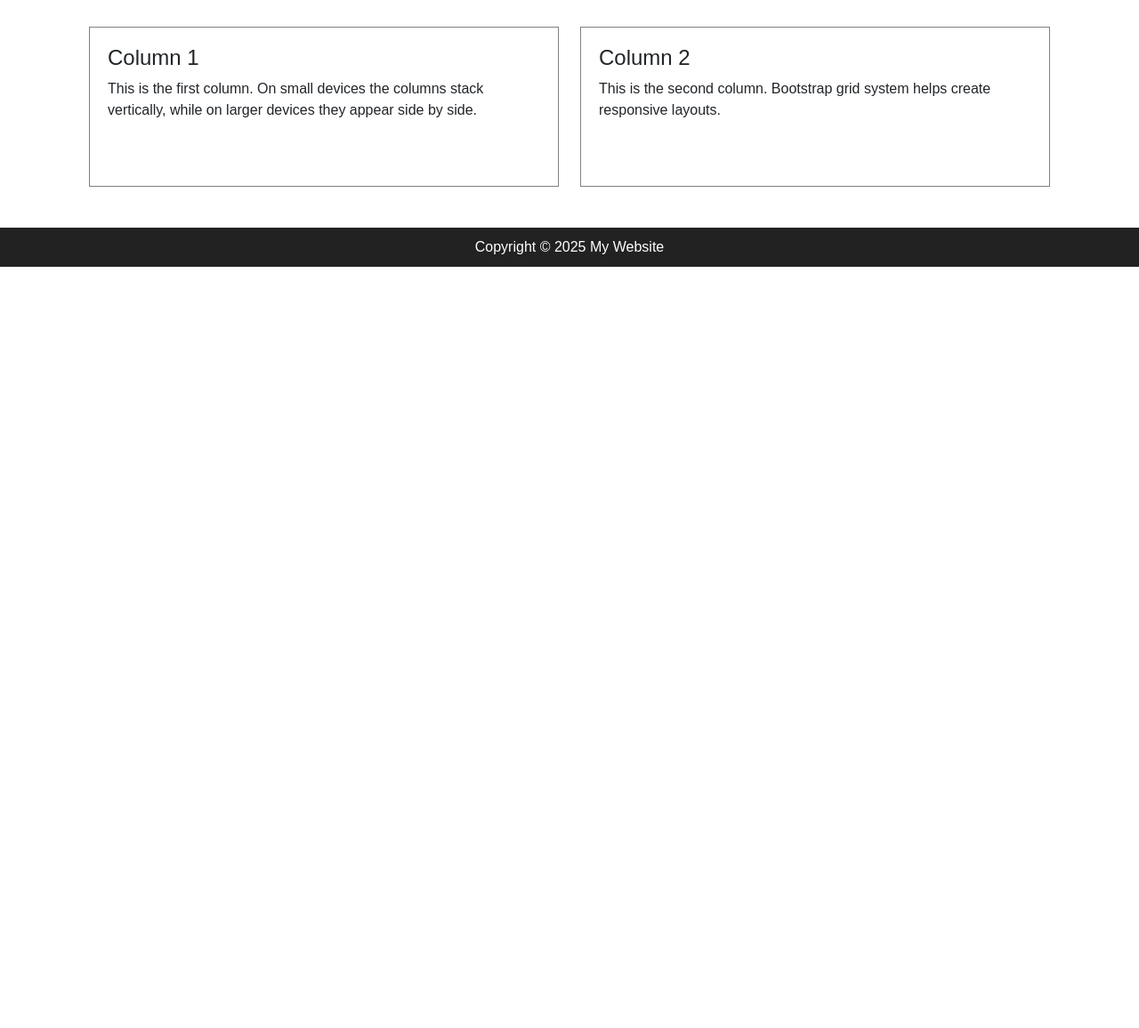
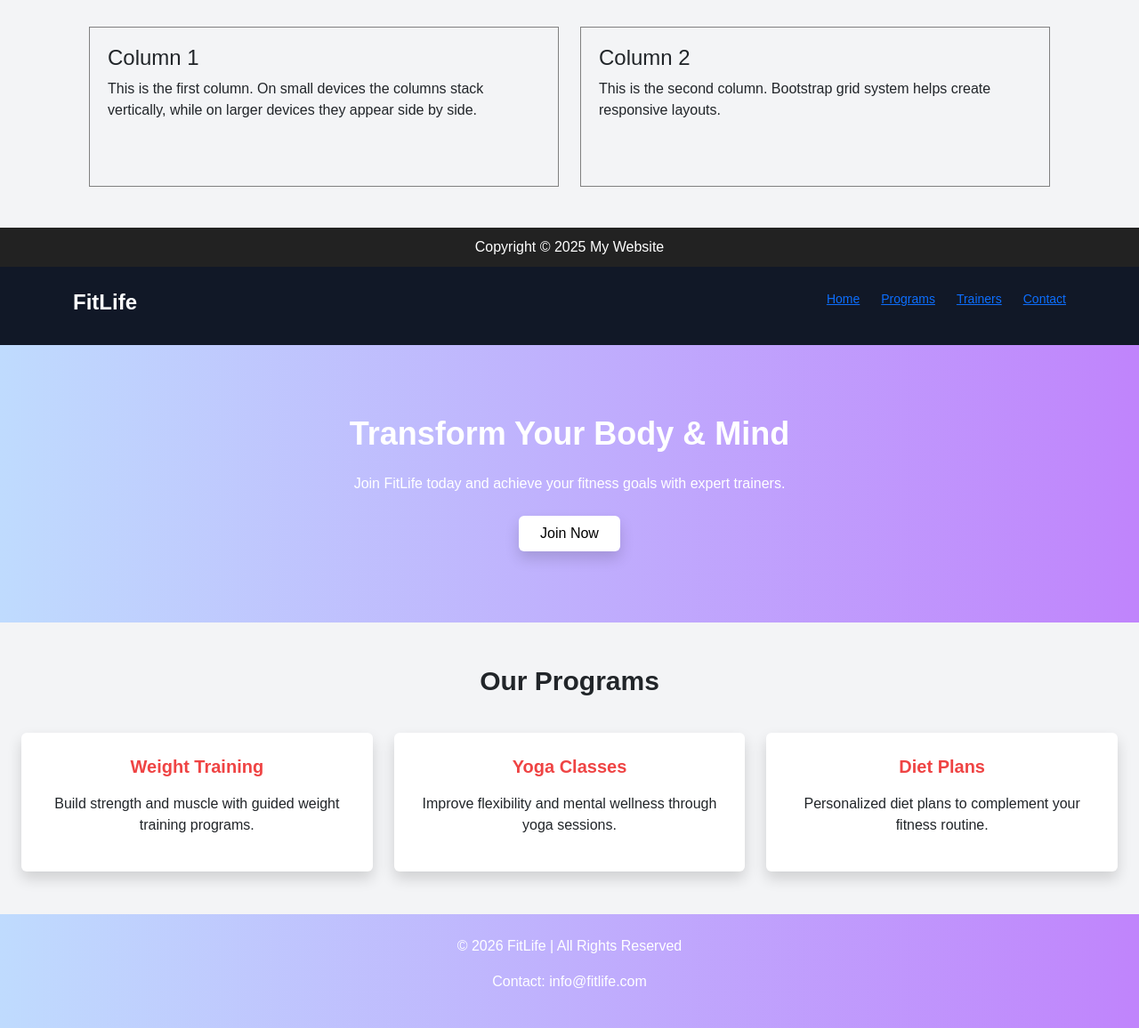
Before and after one commit to vishipal/Web_Designing_Workshop_II_330, a plain HTML site: page index.html in a window 1280 px wide. Shown: the part 542-1698 px from the top of the page at 89% size. Before the commit the page ends 842 px from the top, so only its background shows below. Drawn offline with nearby package versions, Linux system fonts and the light colour scheme.

Commit message:
adding index.html of exp3

```diff
--- a/index.html
+++ b/index.html
@@ -1,6 +1,7 @@
 <!DOCTYPE html>
 <html lang="en">
 <head>
+
     <meta charset="UTF-8">
     <meta name="viewport" content="width=device-width, initial-scale=1.0">
 
@@ -248,5 +249,99 @@
     <!-- Bootstrap JS -->
     <script src="https://cdn.jsdelivr.net/npm/bootstrap@5.3.3/dist/js/bootstrap.bundle.min.js"></script>
 
+  <meta charset="UTF-8">
+  <meta name="viewport" content="width=device-width, initial-scale=1.0">
+  <title>FitLife</title>
+
+  <!-- Tailwind CSS CDN -->
+  <script src="https://cdn.tailwindcss.com"></script>
+</head>
+
+<body class="bg-gray-100">
+
+  <!-- Navbar -->
+  <nav class="bg-gray-900 text-white p-4">
+    <div class="container mx-auto flex justify-between items-center">
+
+      <h1 class="text-2xl font-bold">FitLife</h1>
+
+      <ul class="flex gap-4 text-sm">
+        <li><a href="#" class="hover:text-gray-300">Home</a></li>
+        <li><a href="#" class="hover:text-gray-300">Programs</a></li>
+        <li><a href="#" class="hover:text-gray-300">Trainers</a></li>
+        <li><a href="#" class="hover:text-gray-300">Contact</a></li>
+      </ul>
+    </div>
+  </nav>
+
+  <!-- Hero Section -->
+  <section class="bg-gradient-to-r from-blue-200 to-purple-400 text-center py-20 px-4">
+
+    <h2 class="text-4xl font-bold text-white mb-4">
+      Transform Your Body & Mind
+    </h2>
+
+    <p class="text-white mb-6">
+      Join FitLife today and achieve your fitness goals with expert trainers.
+    </p>
+
+    <button class="bg-white text-black px-6 py-2 rounded shadow hover:bg-gray-200">
+      Join Now
+    </button>
+  </section>
+
+  <!-- Programs Section -->
+  <section class="py-12 px-4">
+
+    <h2 class="text-3xl font-bold text-center mb-10">
+      Our Programs
+    </h2>
+
+    <!-- Responsive Grid -->
+    <div class="grid grid-cols-1 md:grid-cols-3 gap-6">
+
+      <!-- Card 1 -->
+      <div class="bg-white p-6 rounded shadow text-center">
+        <h3 class="text-red-500 font-bold text-xl mb-3">
+          Weight Training
+        </h3>
+
+        <p>
+          Build strength and muscle with guided weight training programs.
+        </p>
+      </div>
+
+      <!-- Card 2 -->
+      <div class="bg-white p-6 rounded shadow text-center">
+        <h3 class="text-red-500 font-bold text-xl mb-3">
+          Yoga Classes
+        </h3>
+
+        <p>
+          Improve flexibility and mental wellness through yoga sessions.
+        </p>
+      </div>
+
+      <!-- Card 3 -->
+      <div class="bg-white p-6 rounded shadow text-center">
+        <h3 class="text-red-500 font-bold text-xl mb-3">
+          Diet Plans
+        </h3>
+
+        <p>
+          Personalized diet plans to complement your fitness routine.
+        </p>
+      </div>
+
+    </div>
+  </section>
+
+  <!-- Footer -->
+  <footer class="bg-gradient-to-r from-blue-200 to-purple-400 text-center text-white p-4">
+    <p>© 2026 FitLife | All Rights Reserved</p>
+    <p>Contact: info@fitlife.com</p>
+  </footer>
+
+
 </body>
 </html>
```
